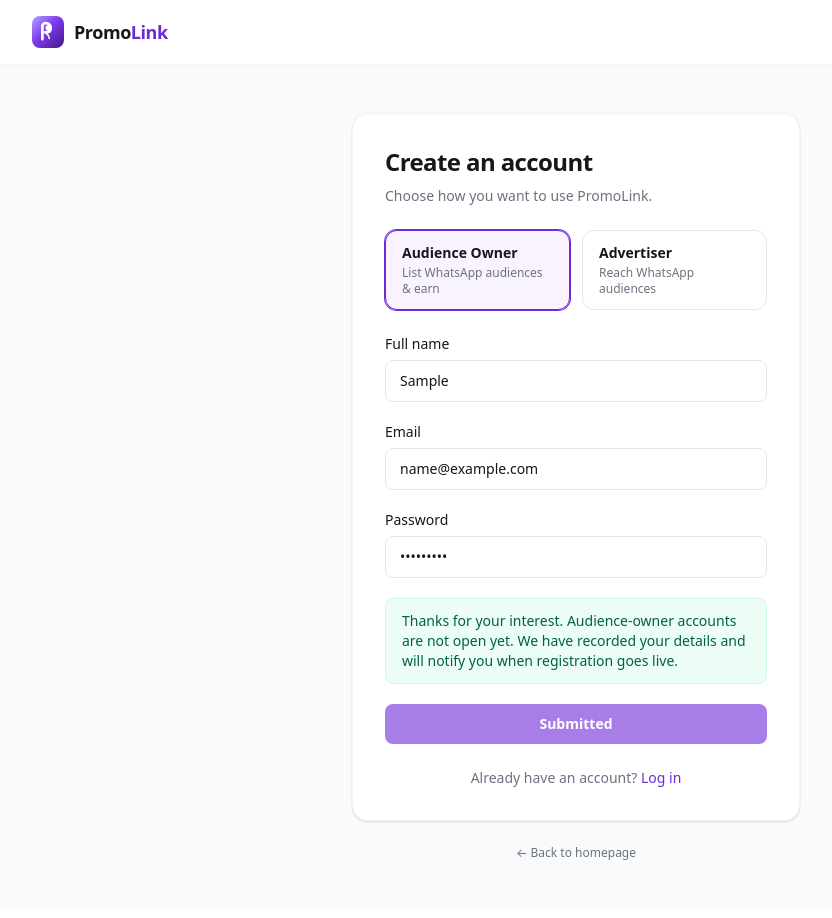
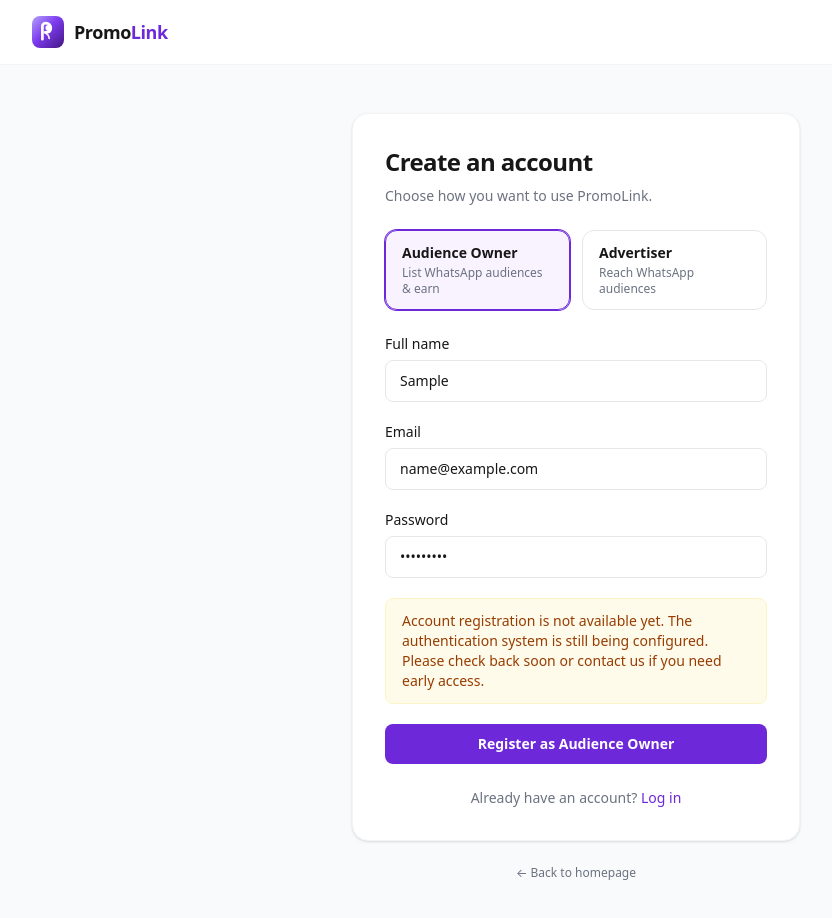
Before and after one commit to mrceogodwin/promolink, a Next.js app: page /register in a window 1280 px wide. Both pictures are taken after typing "Sample", "name@example.com", "Sample123" into the empty fields and a click on the button "Register as Audience Owner". Shown: the top 918 px of the page, without its empty margins (64-896 px from the left). Built offline with nearby package versions, Linux system fonts and the light colour scheme.

Commit message:
Remove misleading registration success messages and prepare honest auth foundation

```diff
--- a/src/app/login/page.tsx
+++ b/src/app/login/page.tsx
@@ -15,11 +15,12 @@ export default function LoginPage() {
     setStatus("loading");
     setMessage("");
 
-    // Auth is not yet configured. Show honest feedback.
-    await new Promise((r) => setTimeout(r, 600));
+    // Authentication backend is not configured yet.
+    await new Promise((r) => setTimeout(r, 400));
+
     setStatus("error");
     setMessage(
-      "Account login is not available yet. We are still building authentication. Join the waitlist from the homepage and we will notify you when accounts open."
+      "Login is not available yet. The authentication system is still being configured. Please check back soon."
     );
   }
 
--- a/src/app/register/page.tsx
+++ b/src/app/register/page.tsx
@@ -17,7 +17,7 @@ function RegisterForm() {
   const [name, setName] = useState("");
   const [email, setEmail] = useState("");
   const [password, setPassword] = useState("");
-  const [status, setStatus] = useState<"idle" | "loading" | "success" | "error">("idle");
+  const [status, setStatus] = useState<"idle" | "loading" | "error">("idle");
   const [message, setMessage] = useState("");
 
   useEffect(() => {
@@ -31,14 +31,13 @@ function RegisterForm() {
     setStatus("loading");
     setMessage("");
 
-    // No auth backend is configured yet. Be honest.
-    await new Promise((r) => setTimeout(r, 700));
+    // Authentication backend is not configured yet.
+    // Do not claim success or that details were recorded.
+    await new Promise((r) => setTimeout(r, 400));
 
-    setStatus("success");
+    setStatus("error");
     setMessage(
-      role === "audience_owner"
-        ? "Thanks for your interest. Audience-owner accounts are not open yet. We have recorded your details and will notify you when registration goes live."
-        : "Thanks for your interest. Advertiser accounts are not open yet. We have recorded your details and will notify you when registration goes live."
+      "Account registration is not available yet. The authentication system is still being configured. Please check back soon or contact us if you need early access."
     );
   }
 
@@ -50,7 +49,6 @@ function RegisterForm() {
           Choose how you want to use PromoLink.
         </p>
 
-        {/* Role selector */}
         <div className="mt-6 grid grid-cols-2 gap-3">
           <button
             type="button"
@@ -126,26 +124,18 @@ function RegisterForm() {
           </div>
 
           {message && (
-            <div
-              className={`rounded-lg px-4 py-3 text-sm ${
-                status === "success"
-                  ? "bg-emerald-50 border border-emerald-100 text-emerald-800"
-                  : "bg-amber-50 border border-amber-100 text-amber-800"
-              }`}
-            >
+            <div className="rounded-lg bg-amber-50 border border-amber-100 px-4 py-3 text-sm text-amber-800">
               {message}
             </div>
           )}
 
           <button
             type="submit"
-            disabled={status === "loading" || status === "success"}
+            disabled={status === "loading"}
             className="w-full rounded-lg bg-primary px-4 py-2.5 text-sm font-semibold text-white hover:bg-primary-deep transition-colors disabled:opacity-60"
           >
             {status === "loading"
-              ? "Submitting…"
-              : status === "success"
-              ? "Submitted"
+              ? "Checking…"
               : role === "audience_owner"
               ? "Register as Audience Owner"
               : "Register as Advertiser"}
```
Also changed, not shown: 1 other file (tests, documents, lock files or other folders).
